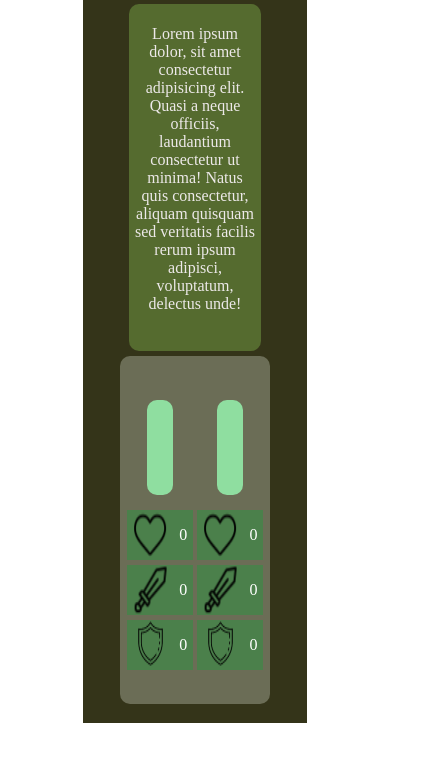
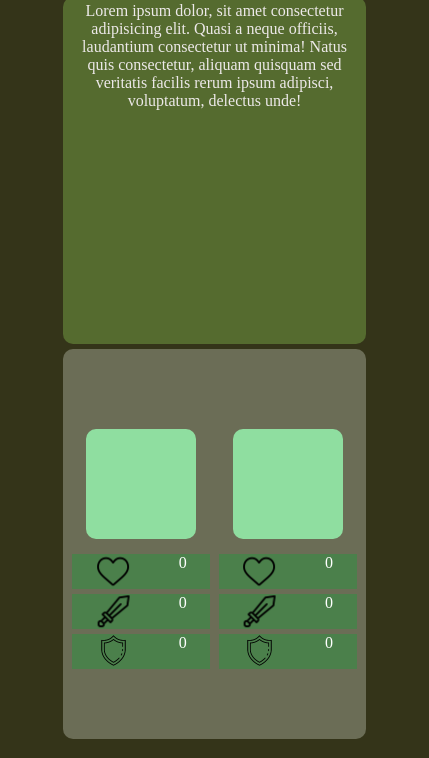
Before and after one commit to GabrielSAbreu/rpg.solo, a plain HTML site: page index.html in a window 390 px wide. Shown: the part 97-855 px from the top of the page, 429 px wide, since content can reach past the window. Drawn offline with Linux system fonts and the light colour scheme.

Commit message:
feat:media querie 480

```diff
--- a/style.css
+++ b/style.css
@@ -71,3 +71,84 @@ h1{
     display: flex;
     justify-content: space-around;
 }
+
+@media screen and (max-width:480px){
+    *{
+        margin: 0;
+        padding: 0;
+
+    }
+    h1{
+        margin: auto;
+    }
+    .boxController{
+        width: 100%;
+        height: 100%;
+        padding: 5%;
+        background-color: #343419;
+        display: flex;
+        flex-direction: column;
+        justify-content: space-around;
+        align-items: center;
+    }
+    .screen {
+        width: auto;
+        max-width: 75%;
+        height: 40vh;
+        background-color: darkolivegreen;
+        margin: auto;
+        padding: 5px;
+        color: #ede9e9;
+        border-radius: 10px;
+        text-align:center;
+        display: flex;
+        justify-content: space-around;
+    }
+
+
+    .controler{
+        width: 75%;
+        height: 45vh;
+        background-color: rgba(198, 203, 188, 0.374);
+        color: #ffff;
+        margin-top: 5px;
+        padding: 5px;
+        border-radius: 10px;
+        text-align:center;
+        display: flex;
+        justify-content: space-around;
+
+    }
+
+    .player, .enemy{
+        width: 45%;
+        display: flex;
+        justify-content:center;
+        align-items: center;
+        flex-direction: column;
+
+    }
+
+    .dice{
+
+        width: 100px;
+        height: 100px;
+        background-color: #8fdea0;
+        margin: 10px;
+        padding: 5px;
+        color: white;
+        border-radius: 10px;
+        text-align:center;
+
+    }
+
+    .life, .atk, .def{
+        margin-top: 5px;
+        width: 105%;
+        background-color: rgb(75, 128, 75);
+        display: flex;
+        justify-content: space-around;
+    }
+
+
+}
```
